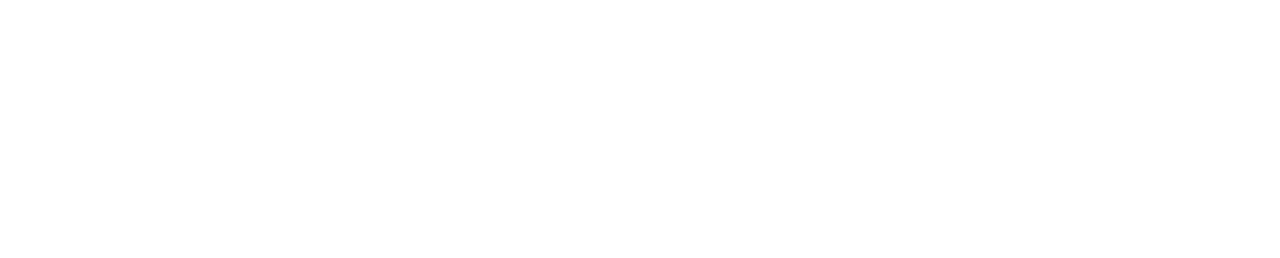
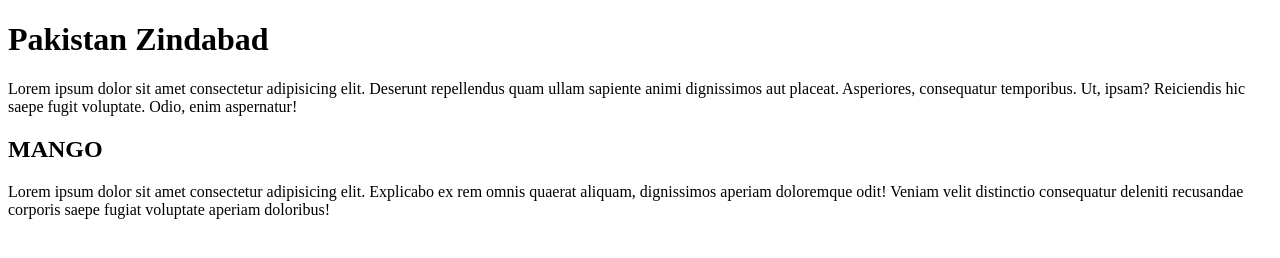
Before and after one commit to touseefmemon/new-practice, a plain HTML site: page index.html in a window 1280 px wide. Drawn offline with Linux system fonts and the light colour scheme.

Commit message:
update add ne heading

```diff
--- a/index.html
+++ b/index.html
@@ -6,6 +6,9 @@
     <title>Document</title>
 </head>
 <body>
-
+    <h1>Pakistan Zindabad</h1>
+    <p>Lorem ipsum dolor sit amet consectetur adipisicing elit. Deserunt repellendus quam ullam sapiente animi dignissimos aut placeat. Asperiores, consequatur temporibus. Ut, ipsam? Reiciendis hic saepe fugit voluptate. Odio, enim aspernatur!</p>
+    <h2>MANGO</h2>
+    <p>Lorem ipsum dolor sit amet consectetur adipisicing elit. Explicabo ex rem omnis quaerat aliquam, dignissimos aperiam doloremque odit! Veniam velit distinctio consequatur deleniti recusandae corporis saepe fugiat voluptate aperiam doloribus!</p>
 </body>
 </html>
```
